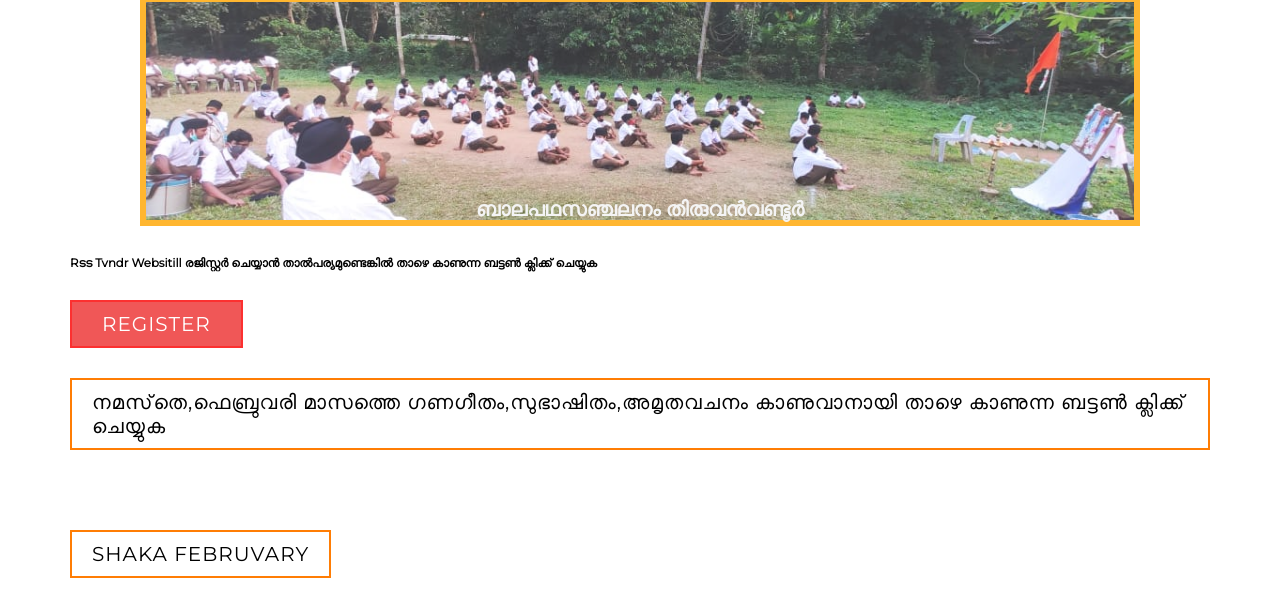
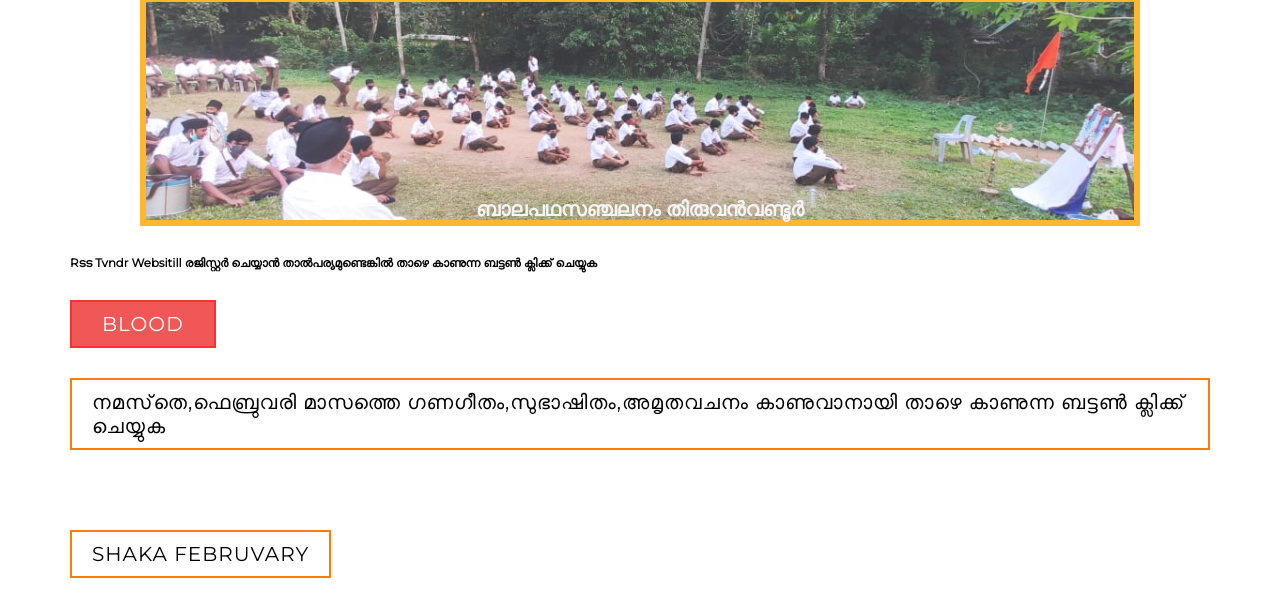
Before and after one commit to Harikishnan/rsstvndr, a plain HTML site: page index1.html in a window 1280 px wide. Shown: the part 316-932 px from the top of the page. Drawn offline with Linux system fonts and the light colour scheme.

Commit message:
Update index1.html

```diff
--- a/index1.html
+++ b/index1.html
@@ -94,7 +94,7 @@
 
             </div>
            <h3>Rടട Tvndr Websitill രജിസ്റ്റർ ചെയ്യാൻ താൽപര്യമുണ്ടെങ്കിൽ താഴെ കാണുന്ന ബട്ടൺ ക്ലിക്ക് ചെയ്യുക</h3>
-          <a href="bloodregisteredmembers.html" class="cta1">Register</a>
+          <a href="bloodregisteredmembers.html" class="cta1">Blood</a>
             <br>
             <div style="text-align:center; display: none;">
               <span class="dot"></span>
```
